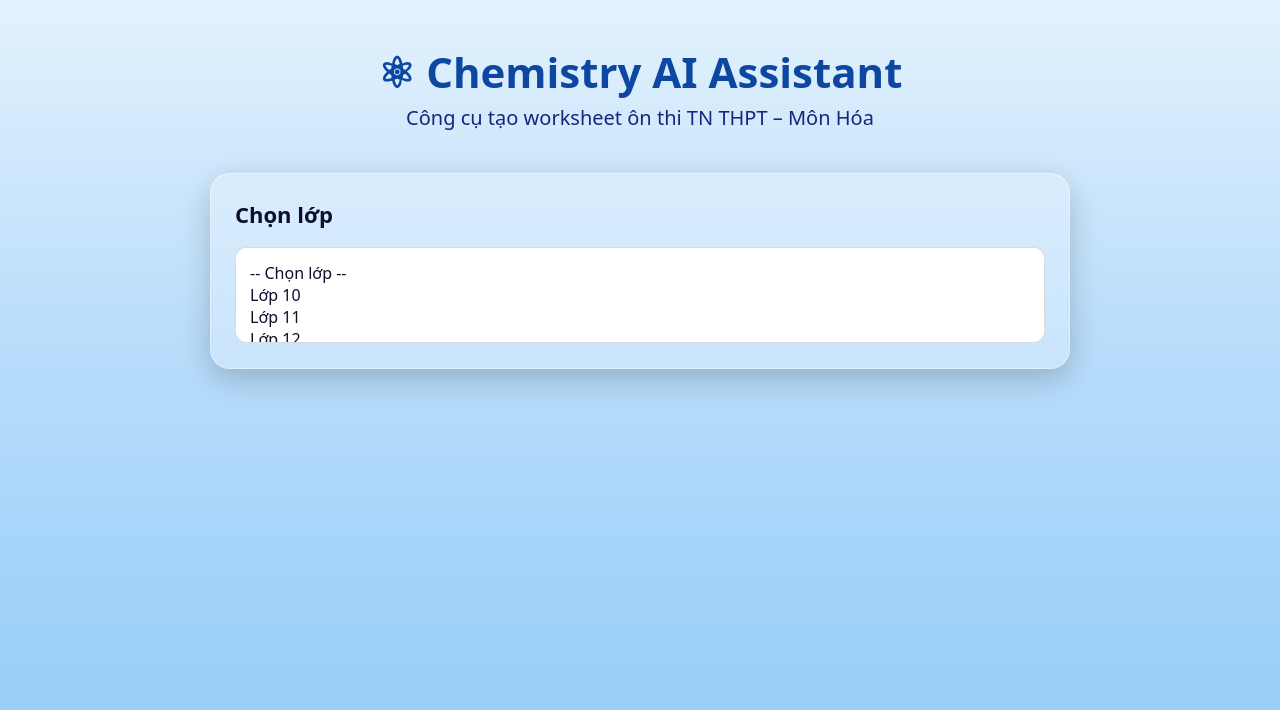
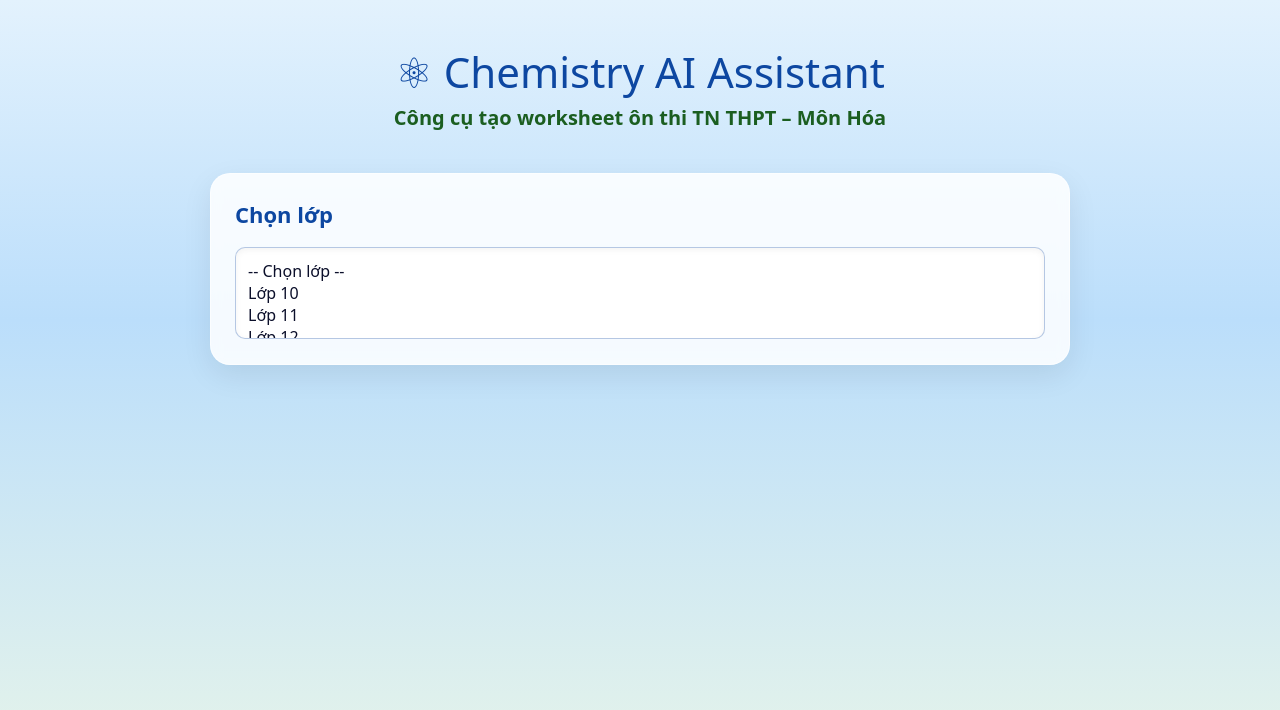
Before and after one commit to tancanhdo-commits/tro-ly-chemistry-diem9-10-12, a Next.js app: page / in a window 1280 px wide. Shown: the top 710 px of the page. Built offline with nearby package versions, Linux system fonts and the light colour scheme.

Commit message:
Update page.tsx

```diff
--- a/app/page.tsx
+++ b/app/page.tsx
@@ -2,13 +2,13 @@
 
 import { useState } from "react";
 
-/* ================== DATA HÓA (GIỮ NGUYÊN) ================== */
+/* ================== DATA HÓA ================== */
 type Lesson = { name: string };
 type Chapter = { name: string; lessons: Lesson[] };
 
 const chemistryData: Record<string, Chapter[]> = {
   /* ================== LỚP 10 ================== */
-"10": [
+  "10": [
     {
       name: "Chương 1. Cấu tạo nguyên tử",
       lessons: [
@@ -202,8 +202,7 @@ const chemistryData: Record<string, Chapter[]> = {
     }
   ]
 };
-
-/* ================== UI COMPONENT (ĐÃ LÀM SÁNG & ĐẸP HƠN) ================== */
+/* ================== UI COMPONENT ================== */
 function Card({
   title,
   children
@@ -217,23 +216,16 @@ function Card({
         marginBottom: 24,
         padding: 24,
         borderRadius: 20,
-        background: "rgba(255,255,255,0.25)",
-        backdropFilter: "blur(10px)",
-        boxShadow: "0 10px 30px rgba(0,0,0,0.2)",
-        border: "1px solid rgba(255,255,255,0.4)"
+        background: "rgba(255,255,255,0.85)",
+        boxShadow: "0 10px 30px rgba(0,0,0,0.08)",
+        backdropFilter: "blur(6px)",
+        border: "1px solid rgba(255,255,255,0.6)"
       }}
     >
-      <h2
-        style={{
-          fontSize: 22,
-          fontWeight: 800,
-          color: "#0b0f2a",
-          marginBottom: 8
-        }}
-      >
+      <h2 style={{ fontSize: 22, fontWeight: 800, color: "#0d47a1" }}>
         {title}
       </h2>
-      <div style={{ marginTop: 16 }}>{children}</div>
+      <div style={{ marginTop: 16, color: "#0b0f2a" }}>{children}</div>
     </div>
   );
 }
@@ -257,20 +249,31 @@ export default function Page() {
 
     const examBlock = includeExam
       ? `
- CÂU HỎI ĐÃ RA TRONG ĐỀ THI TN THPT (${examYears} NĂM GẦN ĐÂY)
+III. CÂU HỎI ĐÃ RA TRONG ĐỀ THI TN THPT (${examYears} NĂM GẦN ĐÂY)
 - Easy – Medium – Hard
 `
       : "";
 
     const prompt = `
-Bạn là giáo viên Hóa học THPT, chuyên luyện thi Tốt nghiệp THPT và Đại học.
+Bạn là giáo viên Hóa học THPT, chuyên luyện thi TN THPT.
+
 BÀI HỌC:
 - Lớp ${grade}
 - ${chapters[chapterIndex].name}
 - ${lessons[lessonIndex].name}
-GIÁO VIÊN: ĐỖ TẤN CẢNH-0988809539
+
 YÊU CẦU:
-Thiết kế bộ slide/infographic học tập môn Hóa học bám sát trọng tâm kiến thức của bài, mang tính hệ thống, trực quan, và thực chiến khi thi TN THPT và Đại học.
+Thiết kế bộ slide/infographic học tập môn Hóa học theo trục:
+CẤU TẠO → TÍNH CHẤT → PHẢN ỨNG → BÀI TOÁN.
+
+Bao gồm:
+1) TÓM TẮT LÝ THUYẾT TRỌNG TÂM
+2) CÔNG THỨC & PHẢN ỨNG QUAN TRỌNG
+3) DẠNG BÀI & PHƯƠNG PHÁP GIẢI
+4) CÂU HỎI TN THPT 4 NĂM GẦN NHẤT(Specific Explanation hidden in HINTS)
+5) BÀI TẬP LUYỆN THI 2026 (phân tầng ★→★★★★)
+6) HƯỚNG DẪN GIẢI CHI TIẾT
+7) GHI NHỚ TRONG 90 GIÂY(Mẹo nhớ lâu và mẹo làm trong kì thi).
 ${examBlock}
 `;
 
@@ -280,13 +283,14 @@ ${examBlock}
 
   const selectStyle: React.CSSProperties = {
     width: "100%",
-    padding: 14,
+    padding: 12,
     fontSize: 16,
-    borderRadius: 12,
-    border: "1px solid rgba(0,0,0,0.15)",
+    borderRadius: 10,
+    border: "1px solid rgba(13,71,161,0.3)",
     background: "#ffffff",
     color: "#0b0f2a",
     cursor: "pointer",
+    boxShadow: "inset 0 2px 6px rgba(0,0,0,0.05)"
   };
 
   return (
@@ -295,16 +299,16 @@ ${examBlock}
         minHeight: "100vh",
         padding: 40,
         background:
-          "linear-gradient(180deg, #e3f2fd 0%, #bbdefb 40%, #90caf9 100%)",
+          "linear-gradient(180deg, #e3f2fd 0%, #bbdefb 40%, #e8f5e9 100%)",
         fontFamily: "system-ui",
         color: "#0b0f2a",
       }}
     >
       <header style={{ textAlign: "center", marginBottom: 40 }}>
-        <h1 style={{ fontSize: 42, fontWeight: 900, color: "#0d47a1" }}>
+        <h1 style={{ fontSize: 42, color: "#0d47a1" }}>
           ⚛ Chemistry AI Assistant
         </h1>
-        <p style={{ fontSize: 20, color: "#1a237e" }}>
+        <p style={{ fontSize: 20, color: "#1b5e20", fontWeight: 600 }}>
           Công cụ tạo worksheet ôn thi TN THPT – Môn Hóa
         </p>
       </header>
@@ -394,9 +398,10 @@ ${examBlock}
                 fontWeight: 800,
                 borderRadius: 16,
                 border: "none",
-                background: "linear-gradient(90deg,#1976d2,#00c853)",
-                color: "white",
-                boxShadow: "0 8px 20px rgba(0,0,0,0.2)",
+                color: "#ffffff",
+                background: "linear-gradient(90deg,#1e88e5,#43a047)",
+                boxShadow: "0 6px 15px rgba(0,0,0,0.15)",
+                cursor: "pointer"
               }}
             >
               🚀 Generate Worksheet
@@ -411,7 +416,7 @@ ${examBlock}
           color: #0b0f2a;
         }
         select option:hover {
-          background: #bbdefb;
+          background: #e3f2fd;
         }
       `}</style>
     </main>
```
